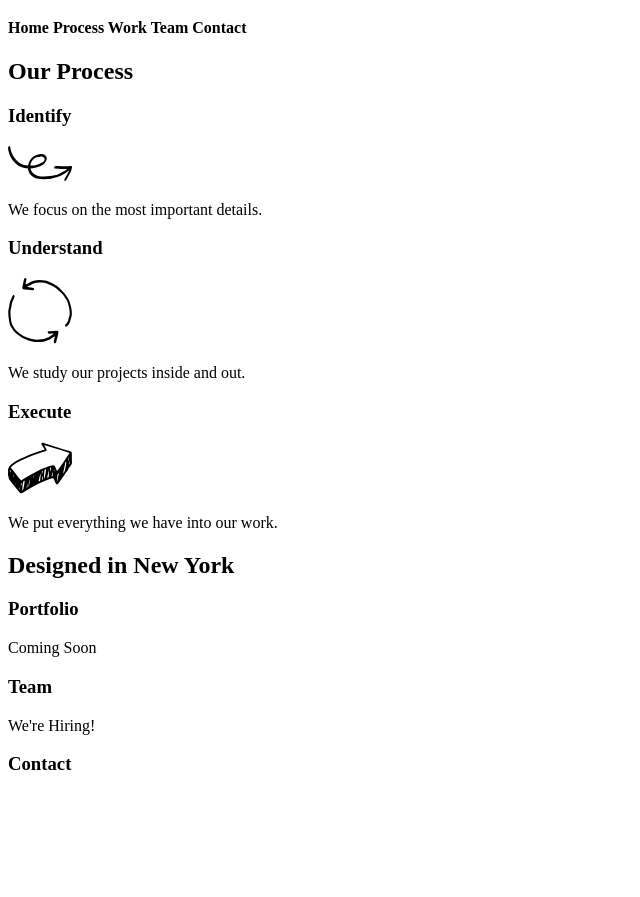
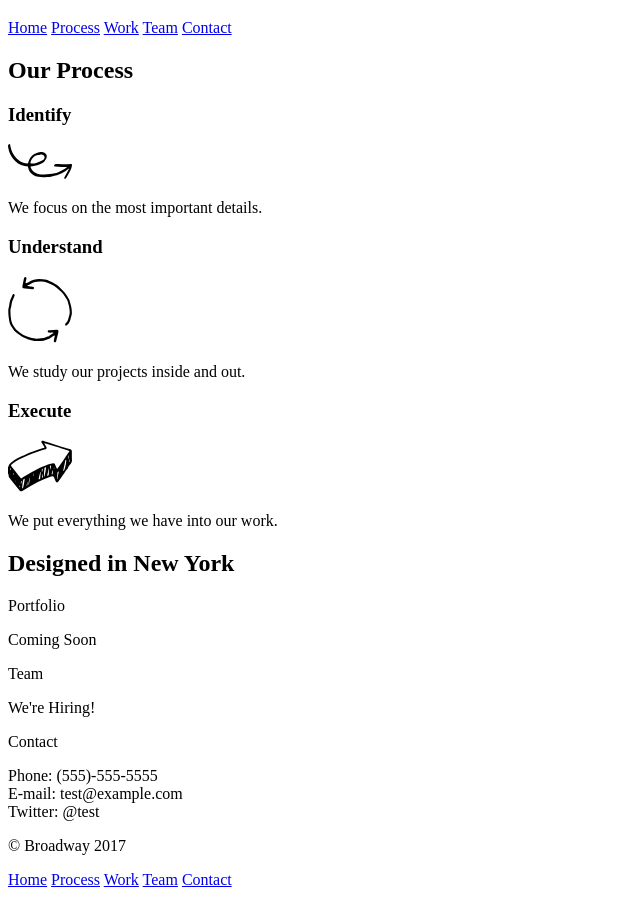
Before and after one commit to hardstance/broadway, a plain HTML site: page index.html in a window 1280 px wide. Shown: the part 61-958 px from the top of the page, without its empty margins (0-640 px from the left). Before the commit the page ends 855 px from the top, so only its background shows below. Drawn offline with Linux system fonts and the light colour scheme.

```diff
--- a/index.html
+++ b/index.html
@@ -7,9 +7,14 @@
   </head>
   <body>
 
-    <div id="nav">
+
       <h1>Broadway Design</h1>
-      <h4>Home Process Work Team Contact</h4>
+    <div id="nav"> <!-- NOTE: set nav div to h4 in css -->
+      <a href="#home">Home</a>
+      <a href="#process">Process</a>
+      <a href="#work">Work</a>
+      <a href="#team">Team</a>
+      <a href="#contact">Contact</a>
     </div>
 
     <h2>Our Process</h2>
@@ -22,16 +27,27 @@
       <h3>Execute</h3>
       <img src ="./resources/images/execute.svg" alt="execute_icon">
         <p>We put everything we have into our work.</p>
+    </div>
 
     <div id="callout">
       <h2>Designed in New York</h2>
     </div>
 
-      <h3>Portfolio</h3>
+    <div id="work">Portfolio</div> <!-- NOTE: set work div to h3 -->
          <p>Coming Soon</p>
-      <h3>Team</h3>
+    <div id="team">Team</div> <!-- NOTE: set team div to h3 -->
         <p>We're Hiring!</p>
-      <h3>Contact</h3>
+    <div id="contact">Contact</div> <!-- NOTE: set contact div to h3 -->
+        <p>Phone: (555)-555-5555 <br> E-mail: test@example.com<br>Twitter: @test</p>
+
+    <div id="footer"> <!-- NOTE: make this all stay on one line -->
+      <p>© Broadway 2017</p>
+      <a href="#home">Home</a>
+      <a href="#process">Process</a>
+      <a href="#work">Work</a>
+      <a href="#team">Team</a>
+      <a href="#contact">Contact</a>
+      </div>
 
   </body>
 </html>
```
